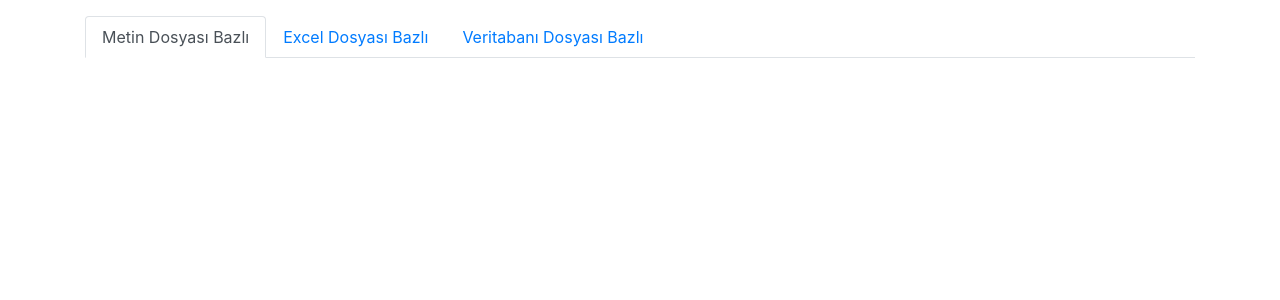
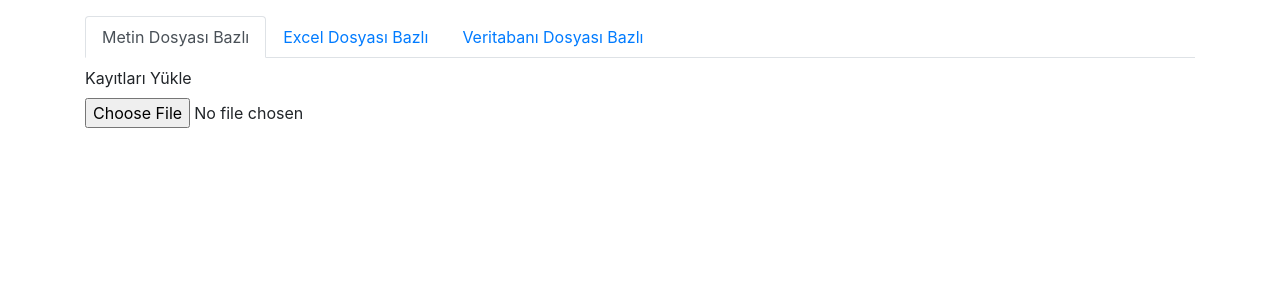
Before and after one commit to samer95/students-management, a React (Create React App) app: page / in a window 1280 px wide. Shown: the top 300 px of the page. Built offline with nearby package versions, Linux system fonts and the light colour scheme.

Commit message:
read students records from text file and print as table

```diff
--- a/src/App/index.tsx
+++ b/src/App/index.tsx
@@ -1,9 +1,10 @@
 import React, { Component } from 'react';
 import { Tab, Tabs } from "react-bootstrap";
 import './App.css';
+import RWTextFile from "../Components/RWTextFile";
 
 const TABS = [
-  { key: 'text', title: 'Metin Dosyası Bazlı', component: null },
+  { key: 'text', title: 'Metin Dosyası Bazlı', component: <RWTextFile/> },
   { key: 'excel', title: 'Excel Dosyası Bazlı', component: null },
   { key: 'database', title: 'Veritabanı Dosyası Bazlı', component: null },
 ]
--- /dev/null
+++ b/src/Components/RWTextFile.tsx
@@ -0,0 +1,125 @@
+import React, { Component } from 'react';
+import { Button, Col, Form, Row, Table } from "react-bootstrap";
+import { FontAwesomeIcon } from '@fortawesome/react-fontawesome'
+import { faTimes } from '@fortawesome/free-solid-svg-icons'
+import Student from "../Instances/Student";
+
+const COLS: { key: string, value: string }[] = [
+  { key: 'id', value: 'Öğrenci Numarası' },
+  { key: 'fName', value: 'Adı' },
+  { key: 'lName', value: 'Soyadı' },
+  { key: 'visa', value: 'Vize Notu' },
+  { key: 'final', value: 'final' },
+  { key: 'succGrade', value: 'Başarı Notu' },
+  { key: 'succChar', value: 'Harf Notu' },
+]
+
+interface IState {
+  data: any,
+  calculatedData: any,
+}
+
+class RWTextFile extends Component<{}, IState> {
+  constructor({ props }: { props: any }) {
+    super(props)
+    this.state = {
+      data: null,
+      calculatedData: null,
+    }
+    this.calcGrades = this.calcGrades.bind(this)
+  }
+
+  uploadFile = (e: any) => {
+    e.preventDefault()
+    const reader = new FileReader()
+    reader.onload = e => {
+      if (e.target?.result) {
+        const data = (e.target.result as string).split('\n').map(row => {
+          const cols = row.split(' ')
+          const student: Student = {
+            id: parseInt(cols[0]),
+            fName: cols[1],
+            lName: cols[2],
+            visa: parseFloat(cols[3]),
+            final: parseFloat(cols[4]),
+            succGrade: 0,
+            succChar: '',
+          }
+          return student
+        })
+        this.setState({ data })
+      }
+    };
+    reader.readAsText(e.target.files[0])
+  }
+
+  calcGrades() {
+    let { data } = this.state
+    const calculatedData = data.map((row: Student) => {
+      const succGrade = 0.4 * row.visa + 0.6 * row.final
+      let succChar
+      if (succGrade >= 0 && succGrade <= 24) {
+        succChar = 'D'
+      } else if (succGrade >= 25 && succGrade <= 49) {
+        succChar = 'C'
+      } else if (succGrade >= 50 && succGrade <= 74) {
+        succChar = 'B'
+      } else if (succGrade >= 75 && succGrade <= 100) {
+        succChar = 'A'
+      }
+      return { ...row, succGrade, succChar }
+    })
+    this.setState({ calculatedData })
+  }
+
+  render = () => {
+    const { data, calculatedData } = this.state
+    return <div className="mt-2">
+      {!data && (
+          <Form.File
+              onChange={this.uploadFile}
+              className="mb-2"
+              label="Kayıtları Yükle"
+          />
+      )}
+
+      {data && (<>
+        <Row className="mb-3">
+          <Col>
+            <Button variant="primary" onClick={this.calcGrades}>
+              Başarı Notlarını Hesapla
+            </Button>
+          </Col>
+          <Col>
+            <Button
+                className="float-right"
+                variant="danger"
+                onClick={() => {
+                  this.setState({ data: null })
+                }}
+            >
+              Kayıtları Sıfırla
+              <FontAwesomeIcon icon={faTimes} className="ml-2"/>
+            </Button>
+          </Col>
+        </Row>
+        <Table striped bordered hover>
+          <thead>
+          <tr>
+            {COLS.map(col => <th key={col.key}>{col.value}</th>)}
+          </tr>
+          </thead>
+          <tbody>
+          {(calculatedData || data || []).map((row: any, rowIndex: number) => (
+              <tr key={rowIndex}>
+                {COLS.map(col => <td key={col.key}>{row[col.key] || ''}</td>)}
+              </tr>
+          ))}
+          </tbody>
+        </Table>
+      </>)}
+    </div>
+  }
+}
+
+export default RWTextFile
```
